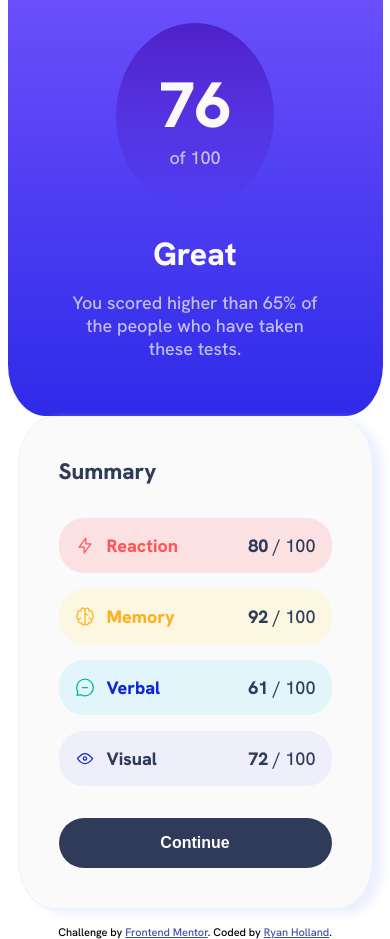
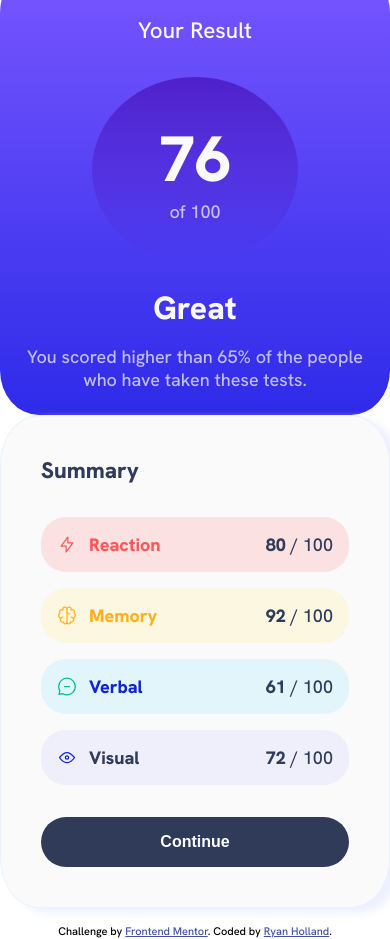
Before and after one commit to ryangholland/results-summary-component, a plain HTML site: page index.html in a window 390 px wide. Drawn offline with Linux system fonts and the light colour scheme; files whose address does not match are found by name.

Commit message:
Add media query for mobile design

```diff
--- a/style.css
+++ b/style.css
@@ -194,3 +194,20 @@ button:hover {
 .attribution a {
   color: hsl(228, 45%, 44%);
 }
+
+@media (max-width: 730px) {
+  .summary-container,
+  .result-container {
+    width: 100%;
+    max-width: 100%;
+  }
+
+  body {
+    height: 100%;
+  }
+
+  .result-container {
+    margin-top: -2rem;
+    padding: 3rem 1.5rem 1.5rem 1.5rem;
+  }
+}
```
